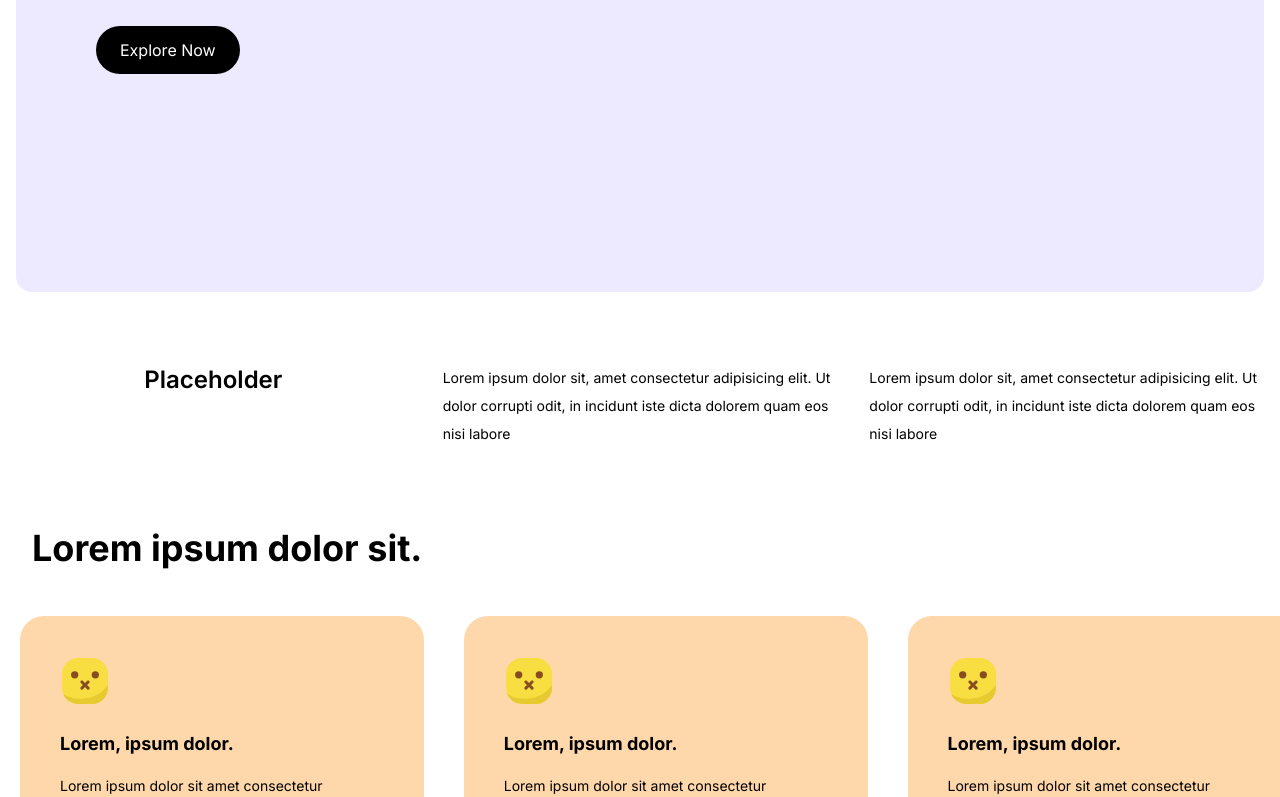
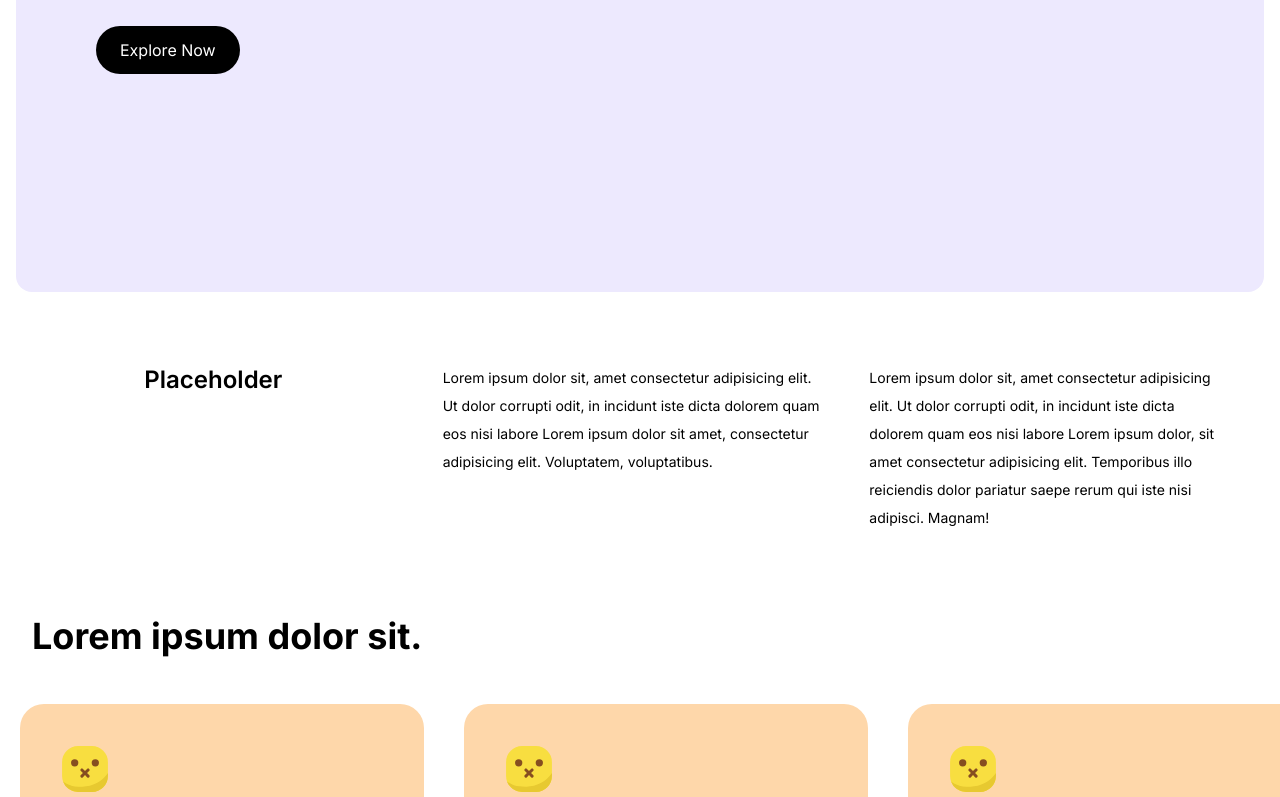
Before and after one commit to itohara22/intern-app, a Next.js app: page / in a window 1280 px wide. Shown: the part 428-1225 px from the top of the page. Built offline with nearby package versions, Linux system fonts and the light colour scheme.

Commit message:
refactor hero section

```diff
--- a/src/components/Hero.jsx
+++ b/src/components/Hero.jsx
@@ -13,15 +13,24 @@ const Hero = () => {
         </div>
         <div className="grid place-items-center h-full w-full">Hero img</div>
       </div>
-      <div className="grid grid-cols-3 py-16 gap-8 justify-items-center">
+      <div className="grid grid-cols-3 py-16 gap-8 justify-items-center min-h-[300px]">
         <h3 className="text-2xl font-semibold">Placeholder</h3>
-        <div className="text-sm leading-loose">
-          Lorem ipsum dolor sit, amet consectetur adipisicing elit. Ut dolor
-          corrupti odit, in incidunt iste dicta dolorem quam eos nisi labore
+        <div className="min-h-full pr-4">
+          <p className="text-sm leading-loose h-full">
+            Lorem ipsum dolor sit, amet consectetur adipisicing elit. Ut dolor
+            corrupti odit, in incidunt iste dicta dolorem quam eos nisi labore
+            Lorem ipsum dolor sit amet, consectetur adipisicing elit.
+            Voluptatem, voluptatibus.
+          </p>
         </div>
-        <div className="text-sm leading-loose">
-          Lorem ipsum dolor sit, amet consectetur adipisicing elit. Ut dolor
-          corrupti odit, in incidunt iste dicta dolorem quam eos nisi labore
+        <div className="min-h-full pr-4">
+          <p className="text-sm leading-loose pr-4 h-full">
+            Lorem ipsum dolor sit, amet consectetur adipisicing elit. Ut dolor
+            corrupti odit, in incidunt iste dicta dolorem quam eos nisi labore
+            Lorem ipsum dolor, sit amet consectetur adipisicing elit. Temporibus
+            illo reiciendis dolor pariatur saepe rerum qui iste nisi adipisci.
+            Magnam!
+          </p>
         </div>
       </div>
     </div>
```
